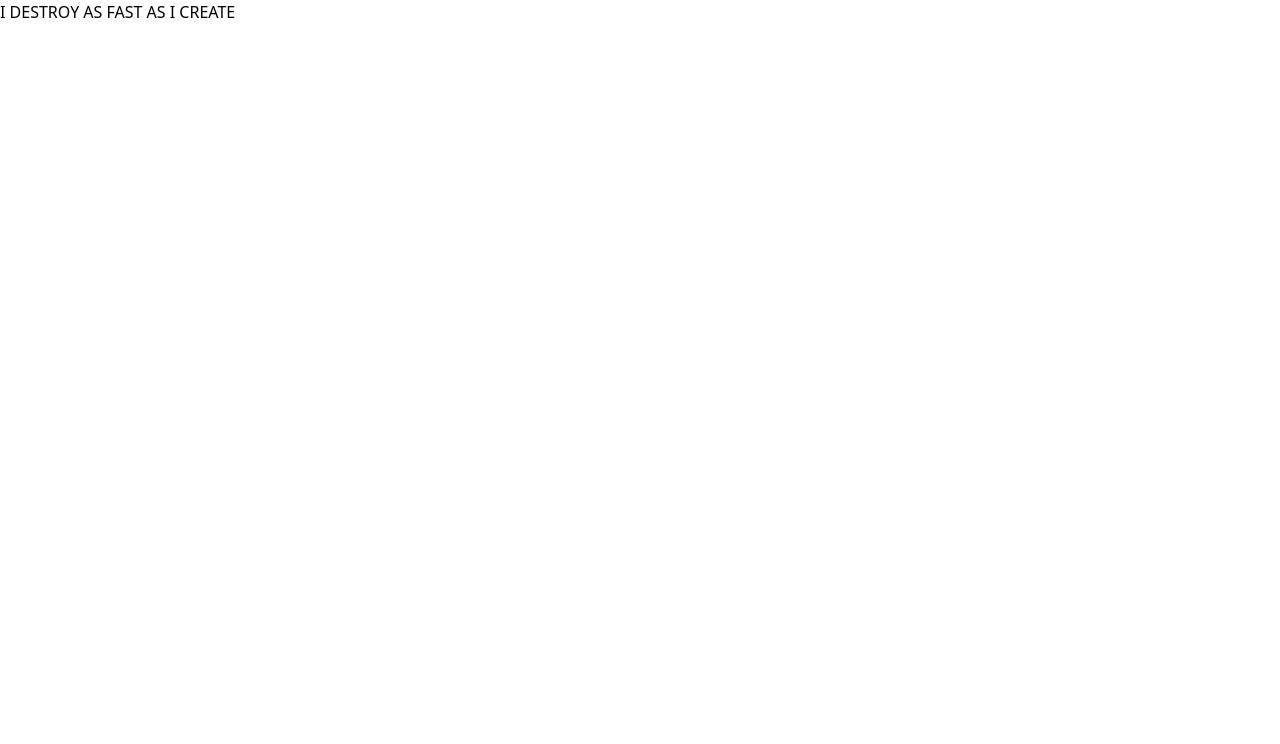
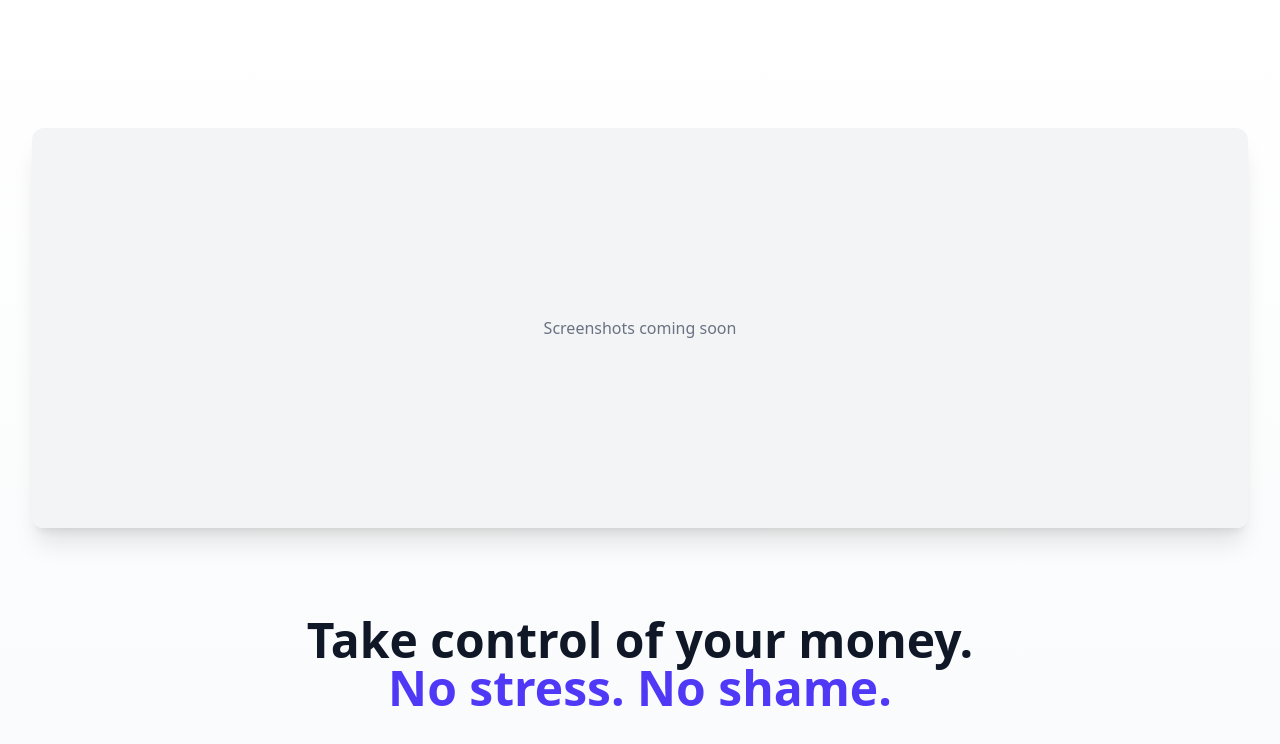
Before and after one commit to daniel-barker/bankd-and-budgetd, a SvelteKit app: page / in a window 1280 px wide. Shown: the top 744 px of the page. Built offline with nearby package versions, Linux system fonts and the light colour scheme.

Commit message:
new landing page

```diff
--- a/src/routes/+page.svelte
+++ b/src/routes/+page.svelte
@@ -1 +1,46 @@
-I DESTROY AS FAST AS I CREATE
+<script>
+	import { fade, fly } from 'svelte/transition';
+</script>
+
+<div class="min-h-screen bg-gradient-to-b from-white to-gray-50">
+	<!-- Hero Section -->
+	<header class="container mx-auto px-4 py-16">
+		<section class="container mx-auto px-4 py-16">
+			<div class="relative h-[400px] overflow-hidden rounded-xl bg-white shadow-xl">
+				<!-- Placeholder for carousel - we'll implement this later -->
+				<div class="absolute inset-0 flex items-center justify-center bg-gray-100">
+					<p class="text-gray-500">Screenshots coming soon</p>
+				</div>
+			</div>
+		</section>
+
+		<section class="flex flex-col items-center text-center">
+			<h1 class="mt-6 text-5xl font-bold text-gray-900" in:fly={{ y: 20, duration: 800 }}>
+				Take control of your money.<br />
+				<span class="text-indigo-600">No stress. No shame.</span>
+			</h1>
+
+			<p class="mb-8 max-w-2xl text-xl text-gray-600" in:fly={{ y: 20, duration: 800, delay: 200 }}>
+				A beautiful, beginner-friendly budgeting tool built for real people.
+			</p>
+
+			<div class="flex gap-4" in:fly={{ y: 20, duration: 800, delay: 400 }}>
+				<a
+					href="/signup"
+					class="rounded-lg bg-indigo-600 px-8 py-3 font-semibold text-white transition-colors hover:bg-indigo-700"
+				>
+					Sign Up Free
+				</a>
+				<a
+					href="/login"
+					class="rounded-lg border-2 border-indigo-600 bg-white px-8 py-3 font-semibold text-indigo-600 transition-colors hover:bg-indigo-50"
+				>
+					Login
+				</a>
+			</div>
+		</section>
+	</header>
+
+	<!-- Screenshot Carousel -->
+
+</div>
```
